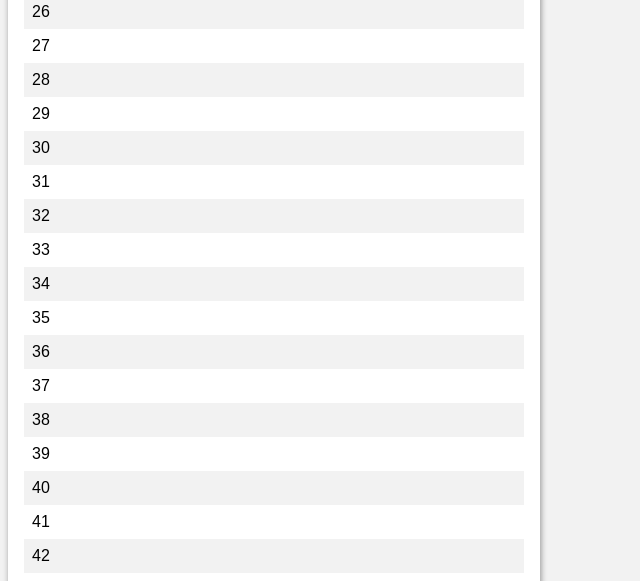
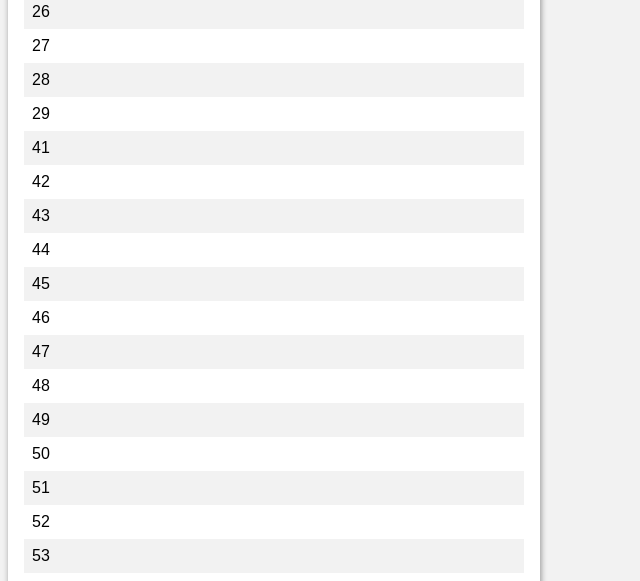
Before and after one commit to lucky0011198/lucky.github.io, a plain HTML site: page index.html in a window 1280 px wide. Shown: the part 1480-2061 px from the top of the page, 0-640 px from the left. Drawn offline with nearby package versions, Linux system fonts and the light colour scheme.

Commit message:
Update index.html

```diff
--- a/index.html
+++ b/index.html
@@ -412,61 +412,6 @@
             <td id="29s"></td>
           </tr>
           <tr>
-            <td>30</td>
-            <td id="30"></td>
-            <td id="30s"></td>
-          </tr>
-	<tr>
-            <td>31</td>
-            <td id="31"></td>
-            <td id="31s"></td>
-          </tr>
-	<tr>
-            <td>32</td>
-            <td id="32"></td>
-            <td id="32s"></td>
-          </tr>
-	<tr>
-            <td>33</td>
-            <td id="33"></td>
-            <td id="33s"></td>
-          </tr>
-	<tr>
-            <td>34</td>
-            <td id="34"></td>
-            <td id="34s"></td>
-          </tr>
-	<tr>
-            <td>35</td>
-            <td id="35"></td>
-            <td id="35s"></td>
-          </tr>
-	<tr>
-            <td>36</td>
-            <td id="36"></td>
-            <td id="36s"></td>
-         </tr>
-	<tr>
-            <td>37</td>
-            <td id="37"></td>
-            <td id="37s"></td>
-         </tr>
-	<tr>
-            <td>38</td>
-            <td id="38"></td>
-            <td id="38s"></td>
-          </tr>
-	<tr>
-            <td>39</td>
-            <td id="39"></td>
-            <td id="39s"></td>
-         </tr>
-	<tr>
-            <td>40</td>
-            <td id="40"></td>
-            <td id="40s"></td>
-         </tr>
-          <tr>
             <td>41</td>
             <td id="41"></td>
             <td id="41s"></td>
```
